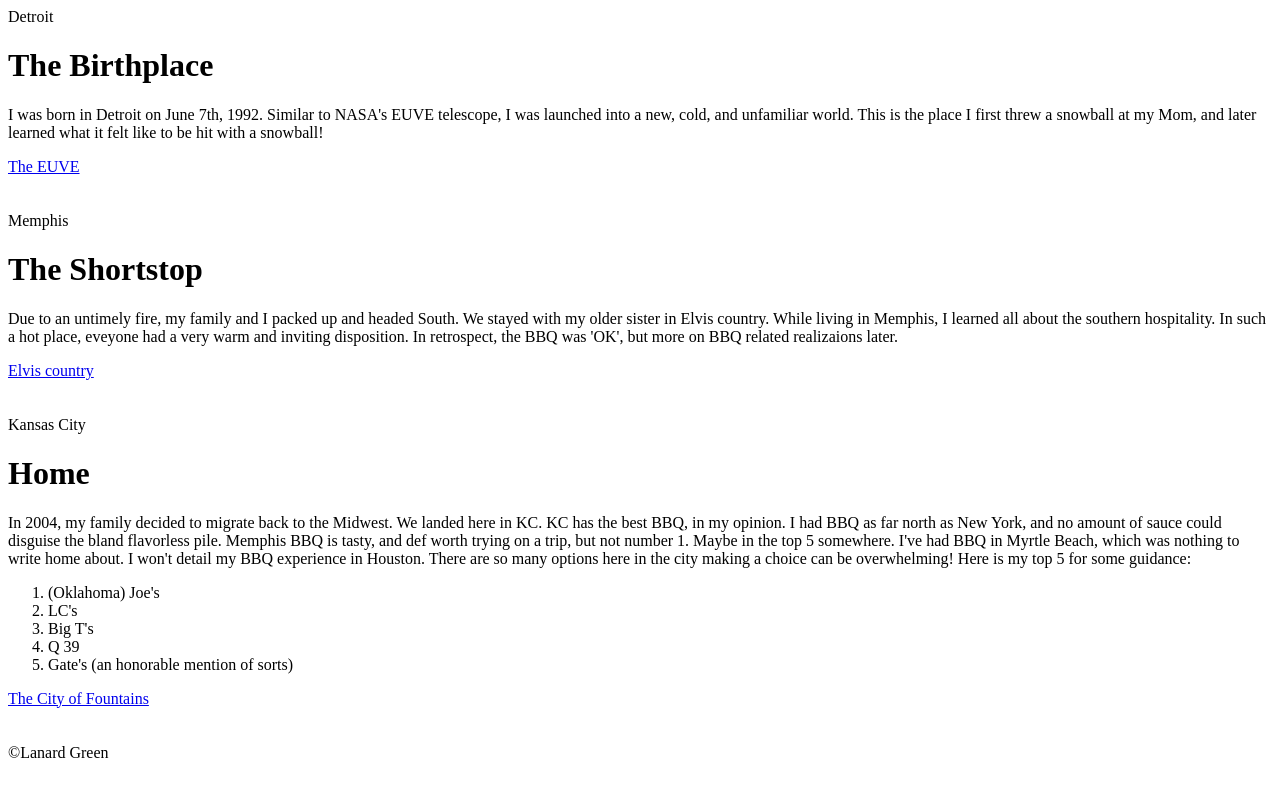
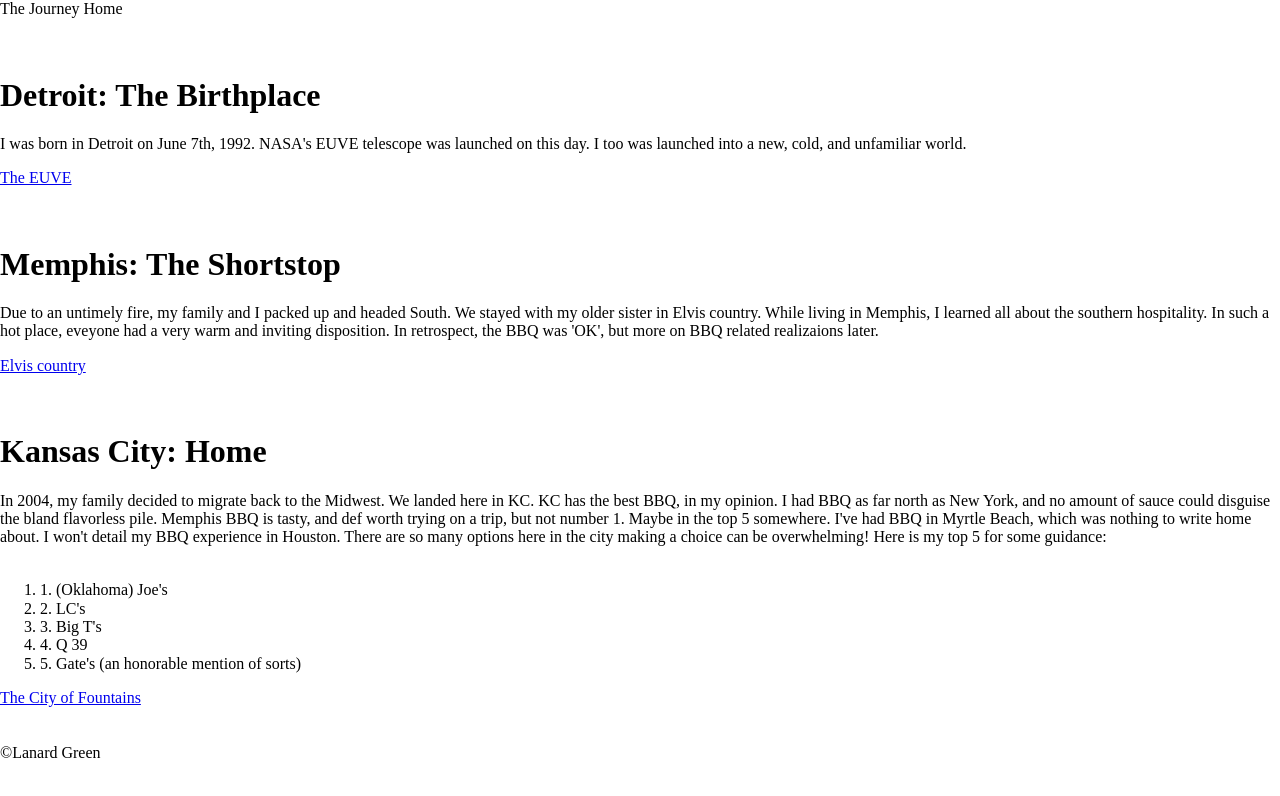
Before and after one commit to KLCT/HTML-me-something, a plain HTML site: page index.html in a window 1280 px wide. Drawn offline with nearby package versions, Linux system fonts and the light colour scheme.

Commit message:
Prob finished

```diff
--- a/index.html
+++ b/index.html
@@ -2,36 +2,36 @@
 
 <html>
     <head>
-        <title>The Journey</title>
+        <title>The Journey Home</title>
+        <link rel="stylesheet" type="text/css" href="styles.css">
+        <link rel="stylesheet" type="text/css" href="normalize.css">
     </head>
 
     <body>
         <main>
-            <header>Detroit</header>
-                <h1>The Birthplace</h1>
-                <p>
-                    I was born in Detroit on June 7th, 1992. Similar to NASA's EUVE telescope, I was launched into a new, cold, and unfamiliar world. This is the place I first threw a snowball at my Mom, and later learned what it felt like to be hit with a snowball!
-                </p>
+            <header>The Journey Home</header>
+            <br></br>
+                <h1>Detroit: The Birthplace</h1>
+                <p>I was born in Detroit on June 7th, 1992. NASA's EUVE telescope was launched on this day. I too was launched into a new, cold, and unfamiliar world.</p>
                 <article>
                     <a href="images/euve__3.jpg">The EUVE</a>
                 </article>
                 <br></br>
-            <header>Memphis</header>
-                <h1>The Shortstop</h1>
+                <h1><b>Memphis:</b> The Shortstop</h1>
                 <p>Due to an untimely fire, my family and I packed up and headed South. We stayed with my older sister in Elvis country. While living in Memphis, I learned all about the southern hospitality. In such a hot place, eveyone had a very warm and inviting disposition. In retrospect, the BBQ was 'OK', but more on BBQ related realizaions later.</p>
                 <article>
                     <a href="images/elvis.jpg">Elvis country</a>
                 </article>
                 <br></br>
-            <header>Kansas City</header>
-                <h1>Home</h1>
+                <h1><b>Kansas City:</b> Home</h1>
                 <p>In 2004, my family decided to migrate back to the Midwest. We landed here in KC. KC has the best BBQ, in my opinion. I had BBQ as far north as New York, and no amount of sauce could disguise the bland flavorless pile. Memphis BBQ is tasty, and def worth trying on a trip, but not number 1. Maybe in the top 5 somewhere. I've had BBQ in Myrtle Beach, which was nothing to write home about. I won't detail my BBQ experience in Houston. There are so many options here in the city making a choice can be overwhelming! Here is my top 5 for some guidance:
+                    <br></br>
                         <ol>
-                            <li>(Oklahoma) Joe's</li>
-                            <li>LC's</li>
-                            <li>Big T's</li>
-                            <li>Q 39</li>
-                            <li>Gate's (an honorable mention of sorts)</li>
+                            <li>1. (Oklahoma) Joe's</li>
+                            <li>2. LC's</li>
+                            <li>3. Big T's</li>
+                            <li>4. Q 39</li>
+                            <li>5. Gate's (an honorable mention of sorts)</li>
                         </ol>
                 </p>
                 <article>
```
